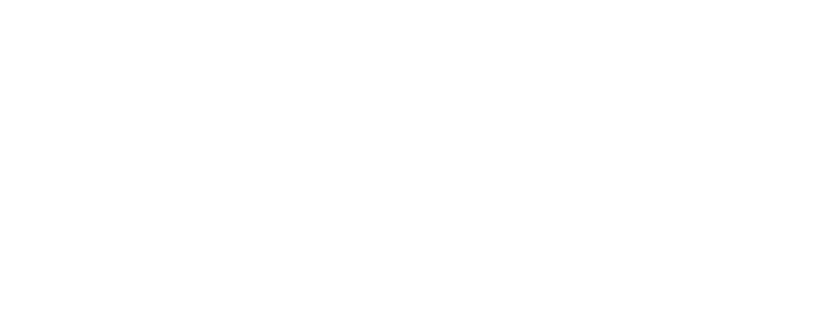
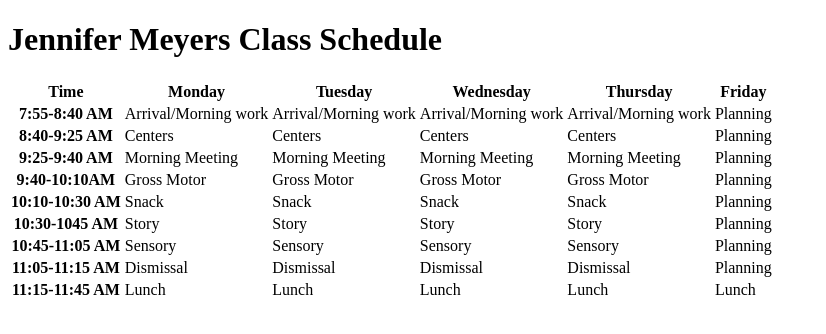
Before and after one commit to Jhenderkott/myschedule, a plain HTML site: page index.html in a window 1280 px wide. Shown: the whole page, without its empty margins (0-826 px from the left). Drawn offline with Linux system fonts and the light colour scheme.

Commit message:
html version 1

```diff
--- a/index.html
+++ b/index.html
@@ -1,11 +1,103 @@
 <!DOCTYPE html>
 <html lang="en">
+
 <head>
     <meta charset="UTF-8">
     <meta name="viewport" content="width=device-width, initial-scale=1.0">
+    <link href="styles.css" rel="stylesheet">
     <title>My Schedule</title>
 </head>
+
 <body>
+    <header>
+        <h1>Jennifer Meyers Class Schedule</h1>
+    </header>
+    <table>
+        <thead>
+            <tr>
+                <th>Time</th>
+                <th>Monday</th>
+                <th>Tuesday</th>
+                <th>Wednesday</th>
+                <th>Thursday</th>
+                <th>Friday</th>
+            </tr>
+        </thead>
+        <tbody>
+            <tr>
+                <th>7:55-8:40 AM</th>
+                <td>Arrival/Morning work</td>
+                <td>Arrival/Morning work</td>
+                <td>Arrival/Morning work</td>
+                <td>Arrival/Morning work</td>
+                <td>Planning</td>
+            </tr>
+            <tr>
+                <th>8:40-9:25 AM</th>
+                <td>Centers</td>
+                <td>Centers</td>
+                <td>Centers</td>
+                <td>Centers</td>
+                <td>Planning</td>
+            </tr>
+            <tr>
+                <th>9:25-9:40 AM</th>
+                <td>Morning Meeting</td>
+                <td>Morning Meeting</td>
+                <td>Morning Meeting</td>
+                <td>Morning Meeting</td>
+                <td>Planning</td>
+            </tr>
+            <tr>
+                <th>9:40-10:10AM</th>
+                <td>Gross Motor</td>
+                <td>Gross Motor</td>
+                <td>Gross Motor</td>
+                <td>Gross Motor</td>
+                <td>Planning</td>
+            </tr>
+            <tr>
+                <th>10:10-10:30 AM</th>
+                <td>Snack</td>
+                <td>Snack</td>
+                <td>Snack</td>
+                <td>Snack</td>
+                <td>Planning</td>
+            </tr>
+            <tr>
+                <th>10:30-1045 AM</th>
+                <td>Story</td>
+                <td>Story</td>
+                <td>Story</td>
+                <td>Story</td>
+                <td>Planning</td>
+            </tr>
+            <tr>
+                <th>10:45-11:05 AM</th>
+                <td>Sensory</td>
+                <td>Sensory</td>
+                <td>Sensory</td>
+                <td>Sensory</td>
+                <td>Planning</td>
+            </tr>
+            <tr>
+                <th>11:05-11:15 AM</th>
+                <td>Dismissal</td>
+                <td>Dismissal</td>
+                <td>Dismissal</td>
+                <td>Dismissal</td>
+                <td>Planning</td>
+            </tr>
+            <tr>
+                <th>11:15-11:45 AM</th>
+                <td>Lunch</td>
+                <td>Lunch</td>
+                <td>Lunch</td>
+                <td>Lunch</td>
+                <td>Lunch</td>
+            </tr>
+        </tbody>
+    </table>
+</body>
 
-</body>
 </html>
```
